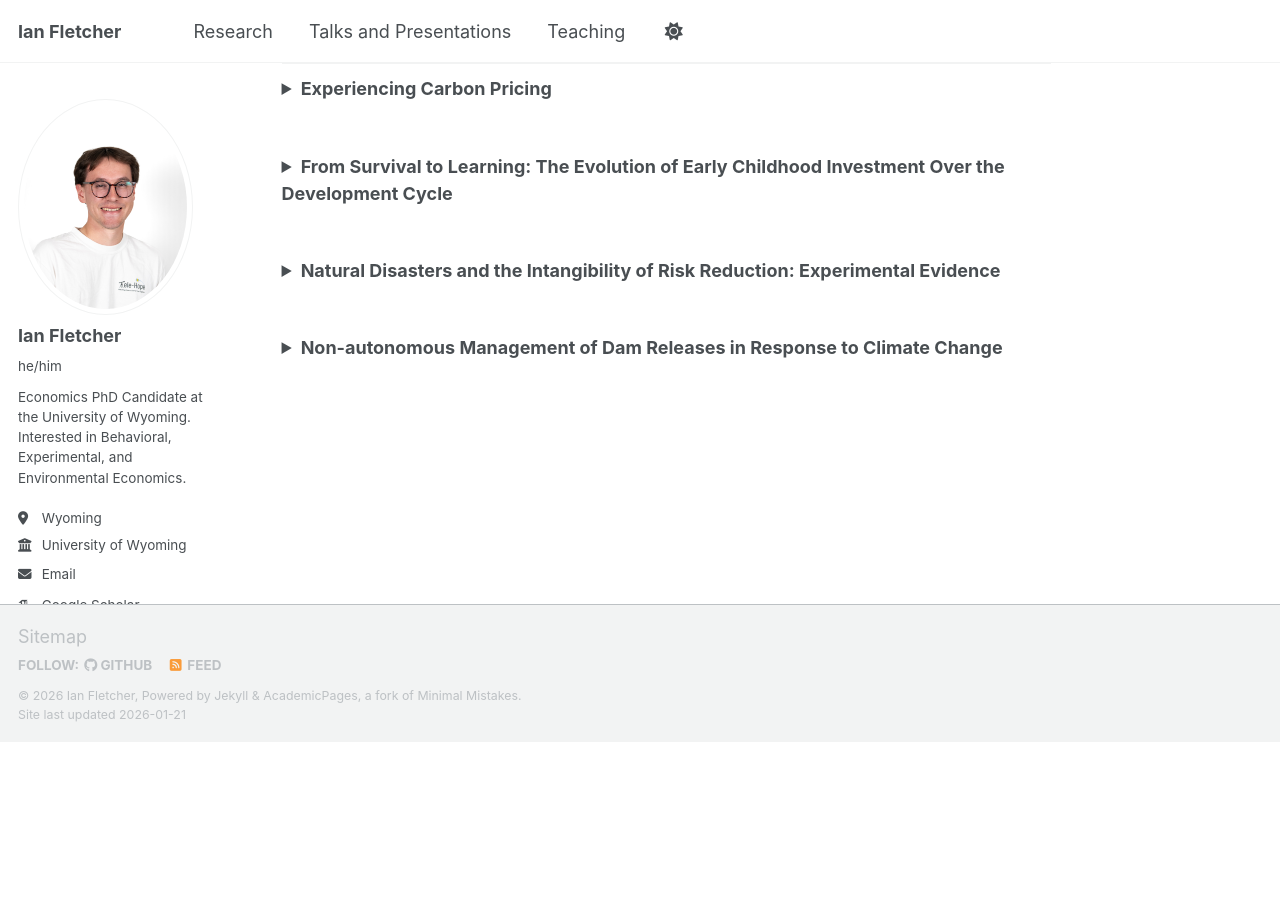
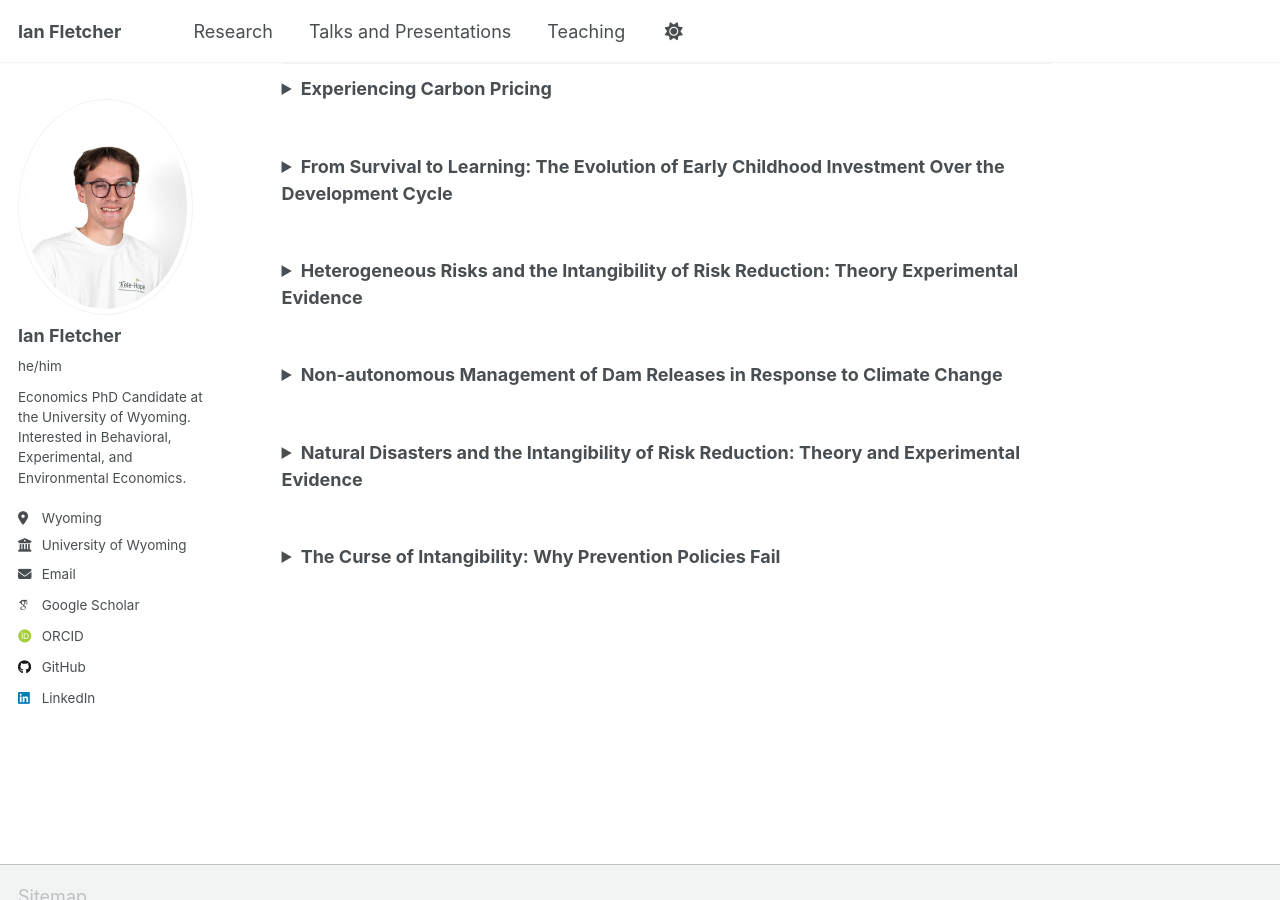
Before and after one commit to fletcherian/fletcherian.github.io, a Jekyll site: the page built from _pages/about.md, in a window 1280 px wide and 900 px high, scrolled down 1566 px. Built offline with Jekyll 4.4.1, drawn with Linux system fonts in a browser that asks for light colours; some web fonts are replaced; a script that is not in the unit is left out; before the commit the page ends 2308 px from its top, so only the background shows below that.

Commit message:
Update about.md

```diff
--- a/_pages/about.md
+++ b/_pages/about.md
@@ -44,7 +44,7 @@ You can download my CV here (Updated November 1, 2025): [Download CV (PDF)](http
   Experience with Washington’s cap-and-invest program transformed initial opposition to carbon pricing into broader support for the policy. Voter data and survey evidence show that firsthand experience, rather than ideology, drove this shift—boosting approval specifically for the policy voters lived under.
   </p>
   <p>
-    See more <a href="https://fletcherian.github.io/publication/carbonpricing" target="_blank" rel="noopener">here</a>.
+    See more <a href="https://fletcherian.github.io/publication/carbon" target="_blank" rel="noopener">here</a>.
   </p>
 </details>
 <br>
@@ -54,17 +54,17 @@ You can download my CV here (Updated November 1, 2025): [Download CV (PDF)](http
   The paper develops an economic model explaining how countries shift early childhood development investments from health to education as they grow richer and survival improves. Using global data, it finds that nations first focus on survival-related spending, then sharply increase education investment with rising income and health quality—highlighting the importance of sequencing and tailoring ECD policies to the development stage rather than adopting uniform strategies.
   </p>
   <p>
-    See more <a href="https://fletcherian.github.io/publication/ece-jel" target="_blank" rel="noopener">here</a>.
+    See more <a href="https://fletcherian.github.io/publication/ece" target="_blank" rel="noopener">here</a>.
   </p>
 </details>
 <br>
 <details>
-  <summary><strong>Natural Disasters and the Intangibility of Risk Reduction: Experimental Evidence</strong></summary>
+  <summary><strong>Heterogeneous Risks and the Intangibility of Risk Reduction: Theory Experimental Evidence</strong></summary>
   <p>
-    The paper investigates how making disaster outcomes more tangible—by revealing whether losses were preventable—affects collective investment in risk mitigation. Using a theoretical model and a 2×2 lab experiment, it shows that when people can attribute outcomes to their own actions, they invest more in prevention after both success and failure, highlighting that causal feedback and observability are key to sustaining preventive behavior.
+    The paper investigates how making disaster outcomes more tangible—by revealing whether losses were preventable—affects individual investment in risk mitigation. Using a theoretical model and a 2×2 lab experiment, it shows that when people can attribute outcomes to their own actions, they invest more in prevention after both success and failure, highlighting that causal feedback and observability are key to sustaining preventive behavior.
   </p>
   <p>
-    See more <a href="https://fletcherian.github.io/publication/intang-risk-group" target="_blank" rel="noopener">here</a>.
+    See more <a href="https://fletcherian.github.io/publication/intang-risk-hetrisk" target="_blank" rel="noopener">here</a>.
   </p>
 </details>
 <br>
@@ -77,3 +77,24 @@ You can download my CV here (Updated November 1, 2025): [Download CV (PDF)](http
     See more <a href="https://fletcherian.github.io/publication/dams" target="_blank" rel="noopener">here</a>.
   </p>
 </details>
+<br>
+<details>
+  <summary><strong>Natural Disasters and the Intangibility of Risk Reduction: Theory and Experimental Evidence</strong></summary>
+  <p>
+    The paper investigates how making disaster outcomes more tangible—by revealing whether losses were preventable—affects collective investment in risk mitigation. Using a theoretical model and a 2×2 lab experiment, it shows that when people can attribute outcomes to their own actions, they invest more in prevention after both success and failure, highlighting that causal feedback and observability are key to sustaining preventive behavior.
+  </p>
+  <p>
+    See more <a href="https://fletcherian.github.io/publication/intang-risk-group" target="_blank" rel="noopener">here</a>.
+  </p>
+</details>
+<br>
+<details>
+  <summary><strong>The Curse of Intangibility: Why Prevention Policies Fail</strong></summary>
+  <p>
+    Prevention policies systematically fail because their greatest successes are invisible: avoided disasters, prevented diseases, and non-events that cannot be attributed to the policies that caused them. This paper argues that this “intangibility” problem is distinct from other behavioral biases and requires institutional reforms that reward policymakers for outcomes no one can see.
+  </p>
+  <p>
+    See more <a href="https://fletcherian.github.io/publication/intang-other-policyforum" target="_blank" rel="noopener">here</a>.
+  </p>
+</details>
+<br>
```
